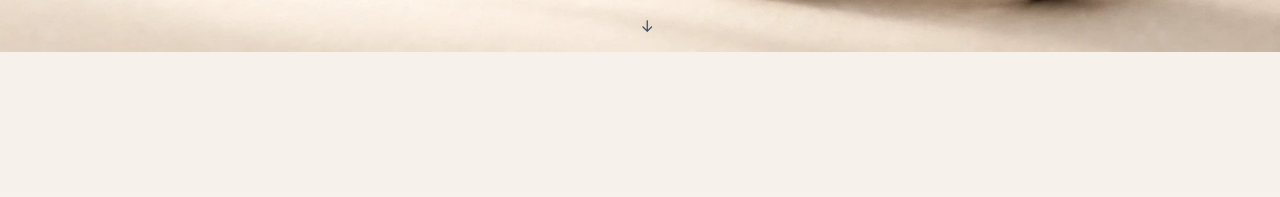
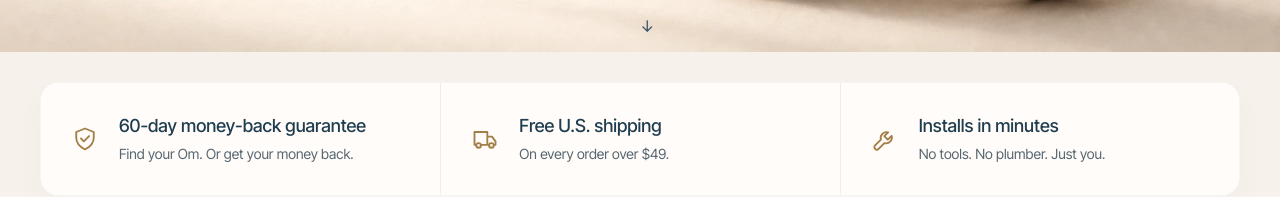
Before and after one commit to Botsmithgo/flo-landing, a Next.js app: page / in a window 1280 px wide. Shown: the part 608-805 px from the top of the page. Built offline with nearby package versions, Linux system fonts and the light colour scheme; no server answers.

Commit message:
Add homepage guarantee shipping and installation cards

```diff
--- a/app/page.tsx
+++ b/app/page.tsx
@@ -1,3 +1,4 @@
+import HomeBenefits from "@/components/sections/HomeBenefits";
 import HomeHero from "@/components/sections/HomeHero";
 import HomePromise from "@/components/sections/HomePromise";
 import HomeProducts from "@/components/sections/HomeProducts";
@@ -9,6 +10,7 @@ export default function HomePage() {
   return (
     <>
       <HomeHero />
+      <HomeBenefits />
       <HomePromise />
       <HomeProducts />
       <HomeFounder />
--- /dev/null
+++ b/components/sections/HomeBenefits.module.css
@@ -0,0 +1,9 @@
+.section { padding: 30px 40px 0; background: var(--bone); }
+.cards { max-width: 1320px; margin: 0 auto; display: grid; grid-template-columns: repeat(3, minmax(0, 1fr)); list-style: none; padding: 0; overflow: hidden; background: #fffdfa; border: 1px solid #203e500a; border-radius: 18px; box-shadow: 0 12px 30px #203e5007; }
+.card { display: flex; align-items: center; gap: 20px; min-height: 112px; padding: 26px 30px; }
+.card + .card { border-left: 1px solid #203e5014; }
+.icon { display: inline-flex; color: #a48149; flex-shrink: 0; }
+.card h2 { color: #203e50; font-size: 18px; font-weight: 500; line-height: 1.35; }
+.card p { color: #596873; font-size: 14px; line-height: 1.5; margin-top: 5px; }
+@media (max-width: 1100px) { .section { padding-inline: 24px; } .card { padding: 24px 20px; gap: 14px; } .card h2 { font-size: 17px; } }
+@media (max-width: 700px) { .section { padding: 22px 20px 0; } .cards { grid-template-columns: 1fr; border-radius: 16px; } .card { padding: 22px 24px; min-height: 94px; gap: 20px; } .card + .card { border-left: 0; border-top: 1px solid #203e5014; } .card h2 { font-size: 17px; } .card p { font-size: 14px; } }
--- /dev/null
+++ b/components/sections/HomeBenefits.tsx
@@ -0,0 +1,44 @@
+import styles from "./HomeBenefits.module.css";
+
+const BENEFITS = [
+  {
+    title: "60-day money-back guarantee",
+    detail: "Find your Om. Or get your money back.",
+    icon: "shield",
+  },
+  {
+    title: "Free U.S. shipping",
+    detail: "On every order over $49.",
+    icon: "truck",
+  },
+  {
+    title: "Installs in minutes",
+    detail: "No tools. No plumber. Just you.",
+    icon: "wrench",
+  },
+] as const;
+
+function BenefitIcon({ type }: { type: typeof BENEFITS[number]["icon"] }) {
+  return (
+    <svg width="28" height="28" viewBox="0 0 24 24" fill="none" stroke="currentColor" strokeWidth="1.6" strokeLinecap="round" strokeLinejoin="round" aria-hidden="true" focusable="false">
+      {type === "shield" && <><path d="M12 3 4.5 6v5c0 4.5 3.1 7.8 7.5 10 4.4-2.2 7.5-5.5 7.5-10V6L12 3Z" /><path d="m8.5 11.5 2.5 2.5 4.5-4.5" /></>}
+      {type === "truck" && <><path d="M3 6h11v11H3zM14 10h4l3 4v3h-7" /><circle cx="6.5" cy="17.5" r="2" fill="var(--bone)" /><circle cx="17.5" cy="17.5" r="2" fill="var(--bone)" /></>}
+      {type === "wrench" && <path d="M14.7 6.3a5 5 0 0 0-6.2 6.2l-5 5a2.1 2.1 0 0 0 3 3l5-5a5 5 0 0 0 6.2-6.2l-3.3 3.3-3-3 3.3-3.3Z" />}
+    </svg>
+  );
+}
+
+export default function HomeBenefits() {
+  return (
+    <div className={styles.section}>
+      <ul className={styles.cards} aria-label="The FLO promise">
+        {BENEFITS.map(({ title, detail, icon }) => (
+          <li className={styles.card} key={icon}>
+            <span className={styles.icon}><BenefitIcon type={icon} /></span>
+            <div><h2>{title}</h2><p>{detail}</p></div>
+          </li>
+        ))}
+      </ul>
+    </div>
+  );
+}
--- a/components/sections/HomePromise.tsx
+++ b/components/sections/HomePromise.tsx
@@ -20,7 +20,7 @@ const PROMISE = [
 
 export default function HomePromise() {
   return (
-    <section className="bg-bone py-32 md:py-44">
+    <section className="bg-bone pt-20 pb-32 md:pt-28 md:pb-44">
       <div className="mx-auto max-w-[1400px] px-5 md:px-10">
         <Reveal>
           <p className="overline text-muted mb-6">The promise</p>
```
Also changed, not shown: .research/benefits-strip-2026-09-14.md (added).
